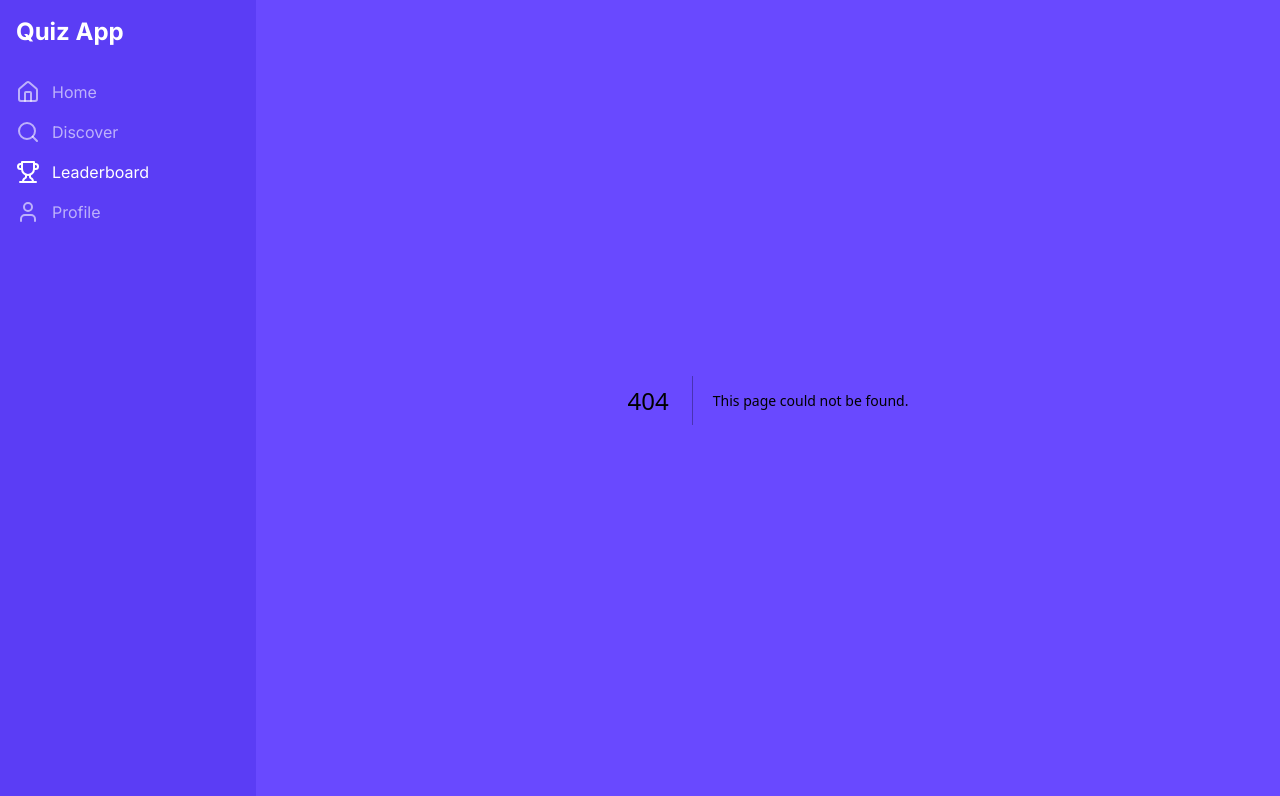
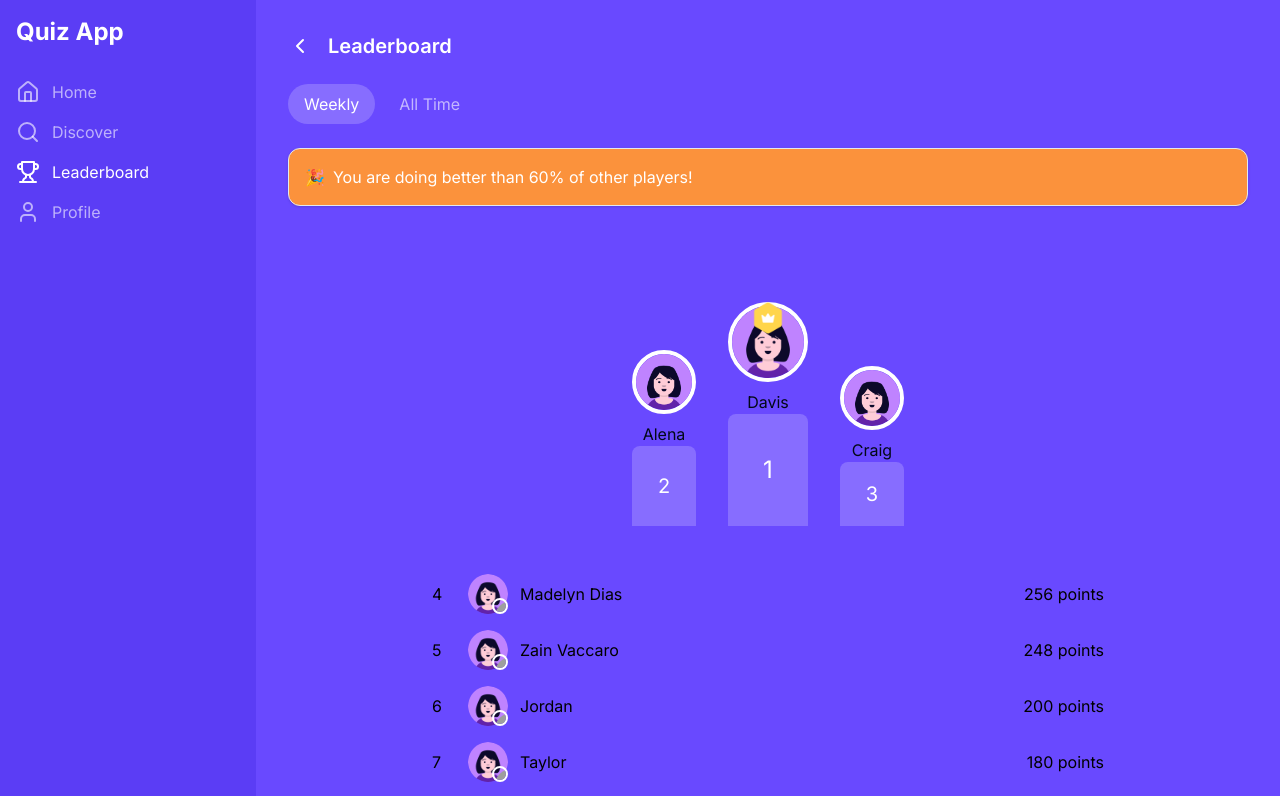
Before and after one commit to gummireddysandeepreddy/terv-quiz, a Next.js app: page /leaderboard in a window 1280 px wide. Before the commit this address had no page. Shown: the top 796 px of the page. Built offline with nearby package versions, Linux system fonts and the light colour scheme; grey boxes are pictures that could not be loaded.

Commit message:
leaderboard created

```diff
--- /dev/null
+++ b/src/app/leaderboard/page.tsx
@@ -0,0 +1,112 @@
+'use client'
+import { useState } from "react";
+import { Avatar, AvatarFallback, AvatarImage } from "@/components/ui/avatar";
+import { AvatarWithFlag } from "@/components/avatar-with-flag";
+import { Card } from "@/components/ui/card";
+import { ChevronLeft } from 'lucide-react';
+import Link from "next/link";
+import appData from "@/data/app-data.json";
+
+export default function Leaderboard() {
+  const [filter, setFilter] = useState("weekly");
+  const leaderboardData = appData.leaderboard;
+
+  const getFilteredData = () => {
+    if (filter === "allTime") {
+      return leaderboardData.map(user => ({
+        ...user,
+        points: user.points + 500
+      }));
+    }
+    return leaderboardData;
+  };
+
+  const filteredData = getFilteredData();
+
+  return (
+    <main className="p-4 pb-20 lg:p-8 lg:pb-8">
+      <div className="flex items-center gap-4 mb-6">
+        <Link href="/">
+          <ChevronLeft className="w-6 h-6 text-white" />
+        </Link>
+        <h1 className="text-white text-xl font-semibold">Leaderboard</h1>
+      </div>
+
+      <div className="flex gap-2 mb-6">
+        <button
+          className={`px-4 py-2 rounded-full ${filter === "weekly" ? "bg-white/20 text-white" : "text-white/60"}`}
+          onClick={() => setFilter("weekly")}
+        >
+          Weekly
+        </button>
+        <button
+          className={`px-4 py-2 ${filter === "allTime" ? "bg-white/20 text-white" : "text-white/60"}`}
+          onClick={() => setFilter("allTime")}
+        >
+          All Time
+        </button>
+      </div>
+
+      <Card className="bg-orange-400 text-white p-4 rounded-xl mb-8">
+        <div className="flex items-center gap-2">
+          <span>🎉</span>
+          <p>You are doing better than 60% of other players!</p>
+        </div>
+      </Card>
+
+      <div className="relative pt-16 mb-8 lg:mb-12">
+        <div className="flex justify-center items-end gap-4 lg:gap-8">
+          <div className="text-center">
+            <Avatar className="w-16 h-16 border-4 border-white mb-2">
+              <AvatarImage src={filteredData[1].image} alt={filteredData[1].name} />
+              <AvatarFallback>{filteredData[1].name[0]}</AvatarFallback>
+            </Avatar>
+            <span className="flex-1">{filteredData[1].name}</span>
+            <div className="bg-white/20 text-white h-20 w-16 rounded-t-lg flex items-center justify-center text-xl">
+              2
+            </div>
+          </div>
+            <div className="text-center">
+            <div className="flex justify-center">
+              <img src="/crown.png" alt="Flag" className="absolute w-8 h-8" style={{ zIndex: 1 }} />
+            </div>
+            <Avatar className="w-20 h-20 border-4 border-white mb-2">
+              <AvatarImage src={filteredData[0].image} alt={filteredData[0].name} />
+              <AvatarFallback>{filteredData[0].name[0]}</AvatarFallback>
+            </Avatar>
+            <span className="flex-1">{filteredData[0].name}</span>
+            <div className="bg-white/20 text-white h-28 w-20 rounded-t-lg flex items-center justify-center text-2xl">
+              1
+            </div>
+            </div>
+          <div className="text-center">
+            <Avatar className="w-16 h-16 border-4 border-white mb-2">
+              <AvatarImage src={filteredData[2].image} alt={filteredData[2].name} />
+              <AvatarFallback>{filteredData[2].name[0]}</AvatarFallback>
+            </Avatar>
+            <span className="flex-1">{filteredData[2].name}</span>
+            <div className="bg-white/20 text-white h-16 w-16 rounded-t-lg flex items-center justify-center text-xl">
+              3
+            </div>
+          </div>
+        </div>
+      </div>
+
+      <div className="space-y-4 lg:max-w-2xl lg:mx-auto">
+        {filteredData.slice(3).map((user) => (
+          <div key={user.id} className="flex items-center gap-3 text-black">
+            <span className="w-6">{user.rank}</span>
+            <AvatarWithFlag
+              src={user.image}
+              alt={user.name}
+              fallback={user.name[0]}
+              flag={user.flag}
+            />
+            <span className="flex-1">{user.name}</span>
+            <span>{user.points} points</span>
+          </div>
+        ))}
+      </div>
+    </main>
+  );
+}
```
Also changed, not shown: public/crown.png (added).
